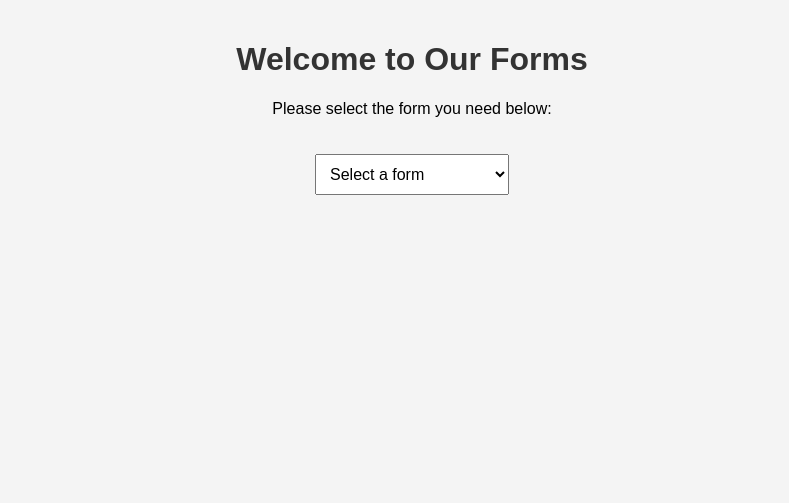
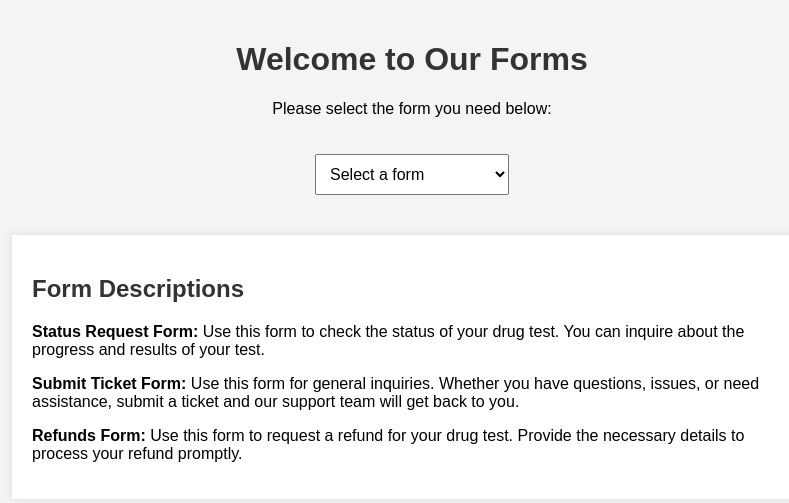
Before and after one commit to rjrejano/Form-Base, a plain HTML site: page index.html in a window 1280 px wide. Shown: the whole page, without its empty margins (228-1017 px from the left). Drawn offline with Linux system fonts and the light colour scheme.

Commit message:
Update index.html

```diff
--- a/index.html
+++ b/index.html
@@ -37,6 +37,16 @@
             padding: 10px;
             font-size: 16px;
         }
+        .description {
+            background-color: #fff;
+            padding: 20px;
+            margin: 20px 0;
+            box-shadow: 0 0 10px rgba(0,0,0,0.1);
+            text-align: left;
+        }
+        .description h2 {
+            color: #333;
+        }
     </style>
 </head>
 <body>
@@ -50,6 +60,13 @@
             <option value="ticket">Submit Ticket Form</option>
             <option value="refund">Refunds Form</option>
         </select>
+
+        <div class="description" id="formDescription">
+            <h2>Form Descriptions</h2>
+            <p><strong>Status Request Form:</strong> Use this form to check the status of your drug test. You can inquire about the progress and results of your test.</p>
+            <p><strong>Submit Ticket Form:</strong> Use this form for general inquiries. Whether you have questions, issues, or need assistance, submit a ticket and our support team will get back to you.</p>
+            <p><strong>Refunds Form:</strong> Use this form to request a refund for your drug test. Provide the necessary details to process your refund promptly.</p>
+        </div>
 
         <div class="form-container" id="statusForm">
             <h2>Status Request Form</h2>
```
